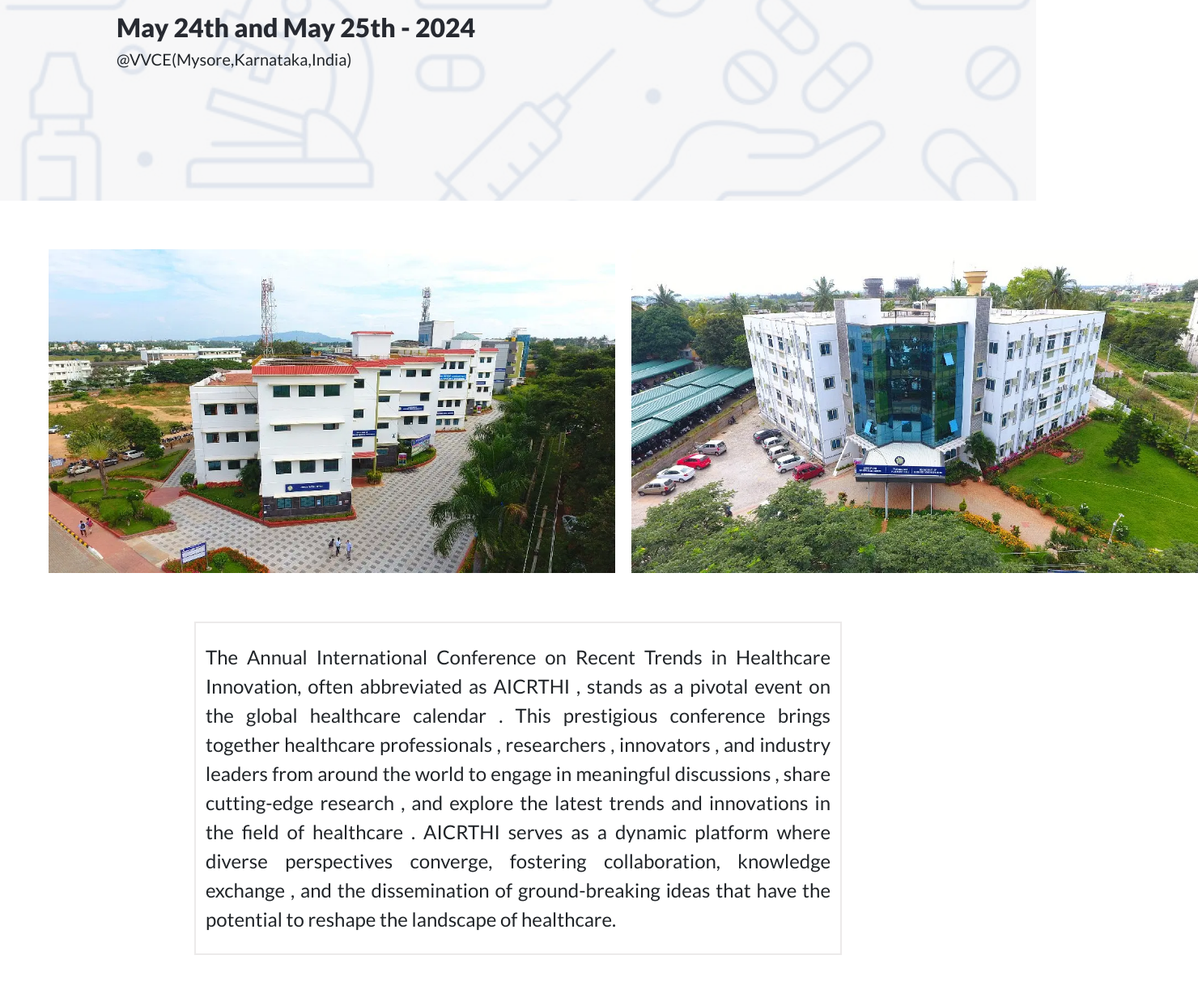
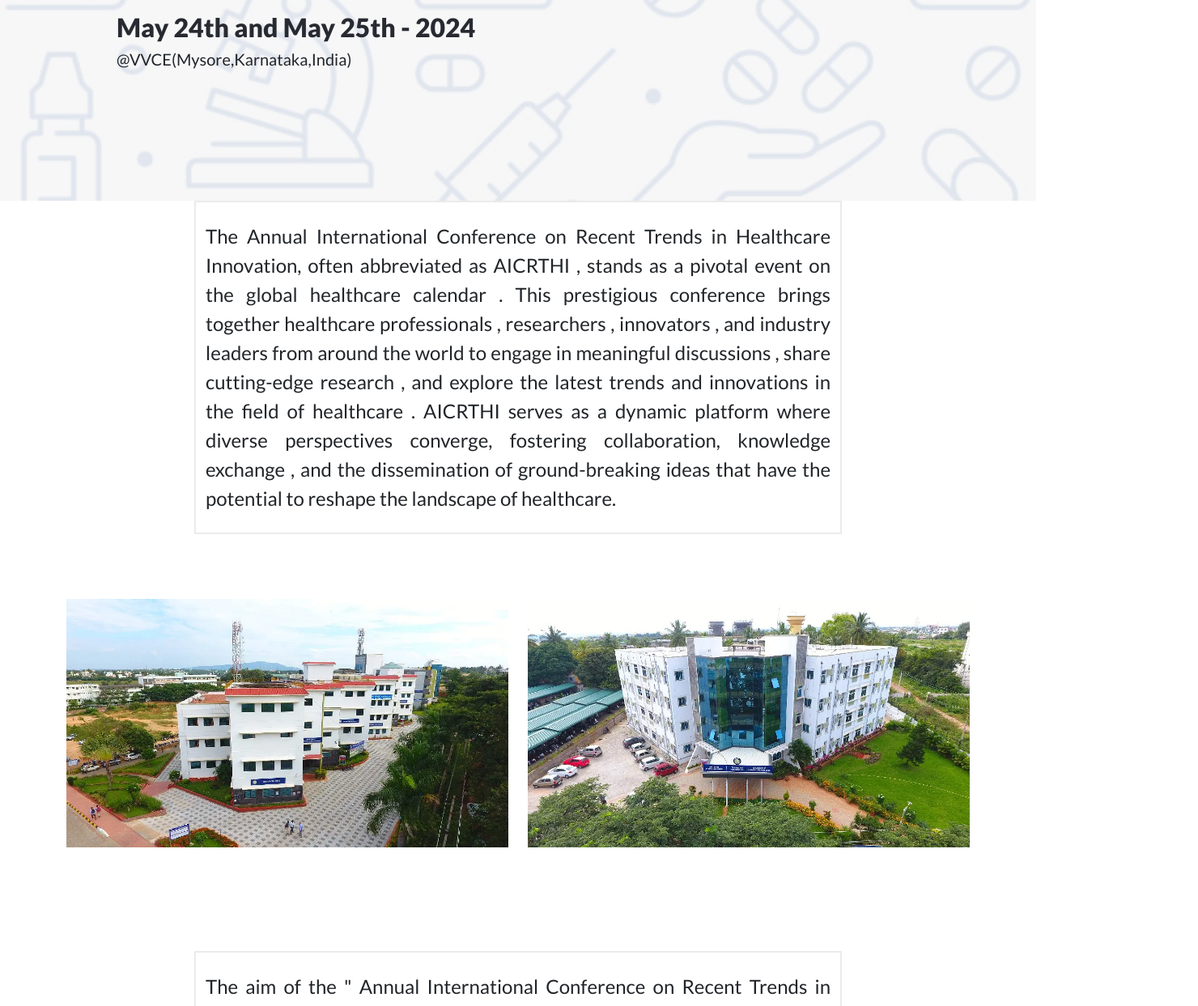
Before and after one commit to GeNoSeS/AICRTHI-2024, a website: page index.html in a window 1280 px wide. Shown: the part 633-1876 px from the top of the page at 81% size, 1480 px wide, since content can reach past the window. Drawn offline with nearby package versions, Linux system fonts and the light colour scheme.

Commit message:
Made the photo section responsive

```diff
--- a/index.html
+++ b/index.html
@@ -74,13 +74,7 @@
           <p class="venu">@VVCE(Mysore,Karnataka,India)</p>
         </div>
       </section>
-<section>
-      <div style="margin:50px;  display:flex;">
-        <img width = "700" height="400" src="images/logo-images/1524308583DJI_0172_1024.webp" alt="" style="margin: 10px;">
-        <img width = "700" height="400" src="images/logo-images/1.webp" alt="" style="margin: 10px;">
-      </div>
 
-</section>
       <section class = 'Introduction-content'>
         </h2>
         <p class="" style="align-items: center;margin-right: 10em; font-size: 1.5em; margin-left: 10em;padding: 1em 0.5em;
@@ -88,6 +82,14 @@
   text-justify: inter-word;">
           The Annual International Conference on Recent Trends in Healthcare Innovation, often abbreviated as AICRTHI , stands as a pivotal event on the global healthcare calendar . This prestigious conference brings together healthcare professionals , researchers , innovators , and industry leaders from around the world to engage in meaningful discussions , share cutting-edge research , and explore the latest trends and innovations in the field of healthcare . AICRTHI serves as a dynamic platform where diverse perspectives converge, fostering collaboration, knowledge exchange , and the dissemination of ground-breaking ideas that have the potential to reshape the landscape of healthcare.
         </p>
+      <section style="margin: 80px 0;">
+        <div class="container">
+          <div class="row align-items-center justify-content-center g-4">
+            <div class="col-sm-6"><img class="img-fluid" src="images/logo-images/1524308583DJI_0172_1024.webp" alt=""></div>
+            <div class="col-sm-6"><img class="img-fluid" src="images/logo-images/1.webp" alt=""></div>
+          </div>
+        </div>
+      </section>
       </section>
 
       <section class='Aim-content' style="margin-top: 5em; margin-bottom: 5em; display: justify-self;">
```
